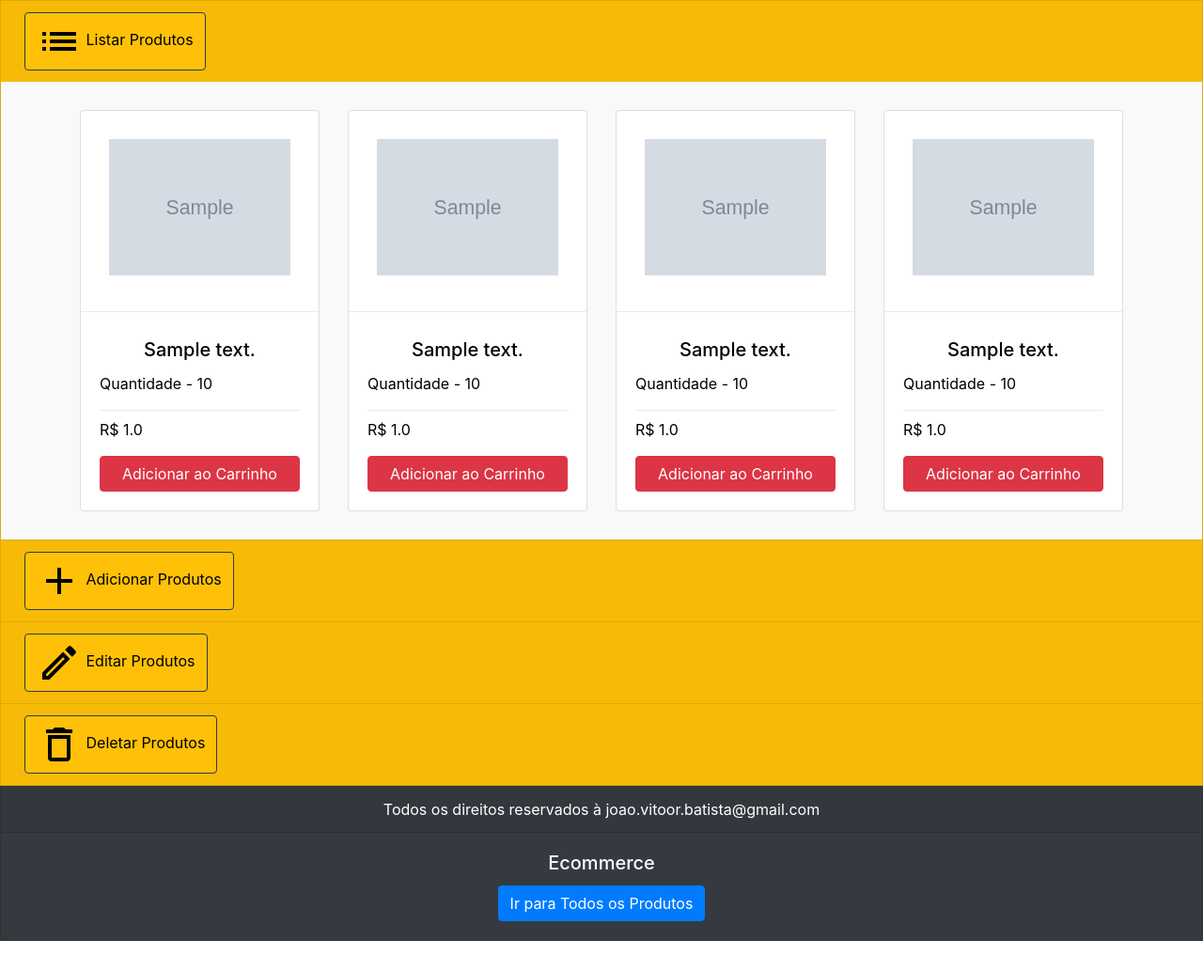
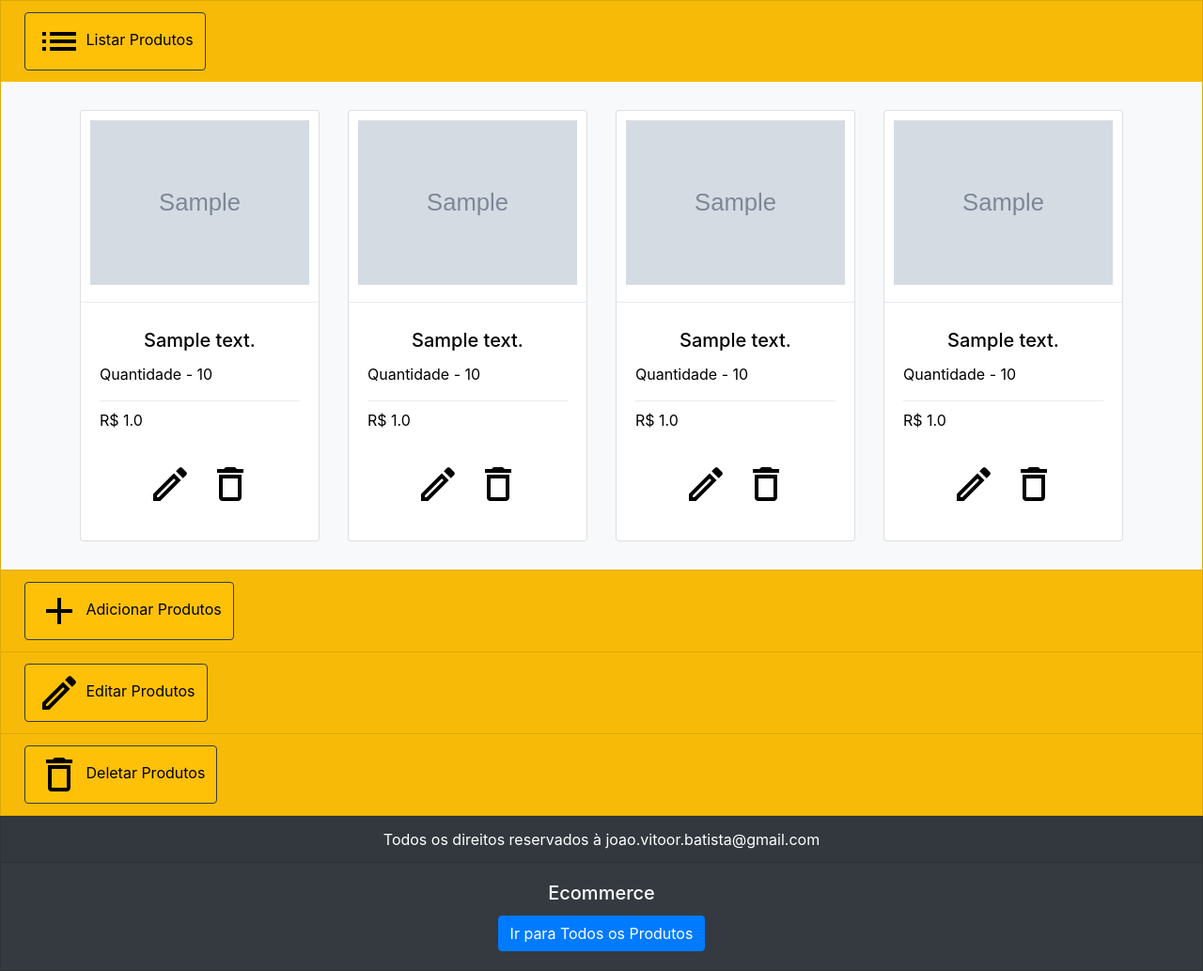
Before and after one commit to jvbnascimento/ecommerce, a Flask app: template app/templates/gerenciar_estoque.html in a window 1280 px wide. Shown: the part 56-1089 px from the top of the page at 94% size. Before the commit the page ends 1057 px from the top, so only its background shows below. Run offline with Flask 2, Linux system fonts and the light colour scheme; tables that the repository leaves empty hold one stand-in row (values such as "Sample post"); the template is opened without the code that fills it: values that come from a table or form of the project are taken from there, most other values are stand-ins (such as "Sample title", 1, 10 or a date in 2020); grey boxes marked "Sample" are stand-in pictures; parts of the project's set-up code (start-up, migrations or seed data) failed here and were passed over; some libraries are stand-ins or nearby versions.

Commit message:
atualizando

```diff
--- a/app/templates/gerenciar_estoque.html
+++ b/app/templates/gerenciar_estoque.html
@@ -15,13 +15,14 @@
 		<div id="lista-produtos" class="collapse show" aria-labelledby="headingOne" data-parent="#accordionExample">
 			<div class="card-body bg-light">
 				<div class="container">
-					{% if produtos != None %}
+					{% if produtos != None and produtos|length != 0 %}
 					{% for p in produtos %}
 					<div class="row">
 						{% for i in range(0, 4) %}
 						<div class="col teste">
 							<div class="card fonte-preta">
-								<img class="card-img-top espaco-interno" src="{{ p.imagem }}" alt="{{ p.descricao }}">
+								<img class="card-img-top espaco-interno img-fluid rounded mx-auto d-block" src="../static/img/{{ p.imagem }}"
+									alt="{{ p.descricao }}">
 
 								<div class="dropdown-divider"></div>
 
@@ -32,13 +33,36 @@
 									<div class="dropdown-divider"></div>
 
 									<p class="card-text">R$ {{ p.preco }}</p>
-									<a href="#" class="btn btn-danger btn-block">Adicionar ao Carrinho</a>
+
+									<nav class="navbar navbar-expand-md bg-faded justify-content-center">
+										<ul class="navbar-nav w-100 justify-content-center">
+											<li class="nav-item active">
+												<a class="nav-link" href="#">
+													<img src="../static/img/outline_edit_black_24dp.png"
+														class="align-self-center img-fluid rounded mx-auto d-block" alt="Editar Produto" title="Editar Produto" />
+												</a>
+											</li>
+
+											<li class="nav-item active">
+												<a class="nav-link" href="#">
+													<img src="../static/img/outline_delete_black_24dp.png"
+														class="align-self-center img-fluid rounded mx-auto d-block" alt="Deletar Produto" title="Deletar Produto" />
+												</a>
+											</li>
+										</ul>
+									</nav>
 								</div>
 							</div>
 						</div>
 						{% endfor %}
 					</div>
 					{% endfor %}
+					{% elif produtos|length == 0 %}
+					<div class="row">
+						<div class="col teste">
+							<h2 class="centralizar-titulo fonte-preta">Ainda não há produtos cadastrados.</h2>
+						</div>
+					</div>
 					{% endif %}
 				</div>
 			</div>
--- a/app/templates/modelo_html.html
+++ b/app/templates/modelo_html.html
@@ -27,7 +27,7 @@
 		}
 
 		.espaco-interno {
-			padding: 30px;
+			padding: 10px;
 		}
 
 		.centralizar-titulo {
--- a/config.py
+++ b/config.py
@@ -6,8 +6,8 @@ class Config(object):
     DEBUG = True
     TESTING = False
     CSRF_ENABLED = True
-    # DATABASE_URL = "postgresql://desenvolvimento:abc,123@34.95.201.225:5432/ecommerce"
-    DATABASE_URL = "postgresql://postgres:d4t4b4S3@localhost:5432/ecommerce"
+    DATABASE_URL = "postgresql://desenvolvimento:abc,123@34.95.201.225:5432/ecommerce"
+    # DATABASE_URL = "postgresql://postgres:d4t4b4S3@localhost:5432/ecommerce"
     SQLALCHEMY_DATABASE_URI = DATABASE_URL
     SQLALCHEMY_TRACK_MODIFICATIONS = False
 
```
Also changed, not shown: app/templates/index.html (+10 -2 lines), app/static/img/38710166_1GG.jpg (added), app/static/img/51JZpJPClEL._SL1000_.jpg (added), app/static/img/outline_add_black_48dp.png (deleted), app/static/img/outline_delete_black_48dp.png (deleted), app/static/img/outline_edit_black_48dp.png (deleted), app/static/img/p0.jpg (deleted), app/static/img/p15.jpg (deleted), app/static/img/p27.jpg (deleted), app/static/img/p42.jpg (deleted).
